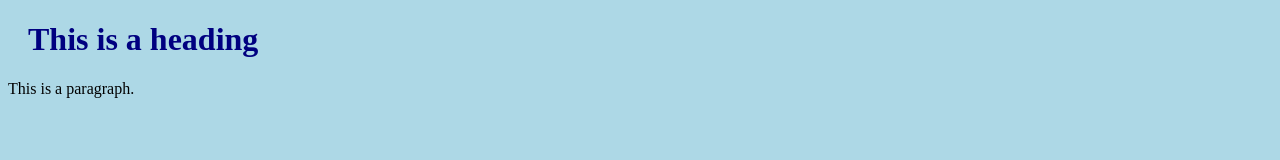
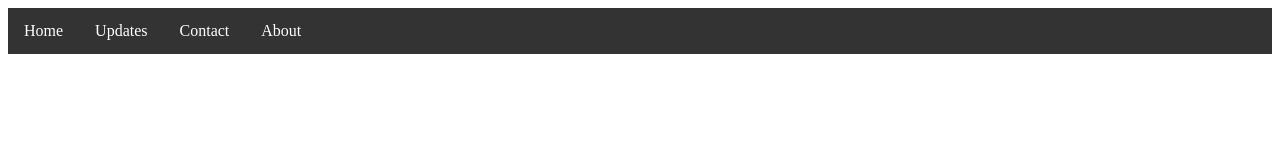
Before and after one commit to Eulagly/Todo-application, a plain HTML site: page index.html in a window 1280 px wide. Drawn offline with Linux system fonts and the light colour scheme.

Commit message:
Website creating

```diff
--- a/index.html
+++ b/index.html
@@ -1,12 +1,17 @@
 <!DOCTYPE html>
 <html>
-<head>
-<link rel="stylesheet" href="src\website\css\styles.css">
-</head>
-<body>
+    <head>
+        <link rel="stylesheet" href="src\website\css\styles.css">
+    </head>
 
-<h1>This is a heading</h1>
-<p>This is a paragraph.</p>
+    <body>
 
-</body>
+        <ul>
+            <li><a href="index.html">Home</a></li>
+            <li><a href="news.asp">Updates</a></li>
+            <li><a href="contact.asp">Contact</a></li>
+            <li><a href="about.asp">About</a></li>
+          </ul>
+
+    </body>
 </html>
--- a/src/website/css/styles.css
+++ b/src/website/css/styles.css
@@ -1,8 +1,24 @@
-body {
-    background-color: lightblue;
+ul {
+    list-style-type: none;
+    margin: 0;
+    padding: 0;
+    overflow: hidden;
+    background-color: #333;
   }
 
-  h1 {
-    color: navy;
-    margin-left: 20px;
+  li {
+    float: left;
   }
+
+  li a {
+    display: block;
+    color: white;
+    text-align: center;
+    padding: 14px 16px;
+    text-decoration: none;
+  }
+
+  /* Change the link color to #111 (black) on hover */
+  li a:hover {
+    background-color: #111;
+  }
```
